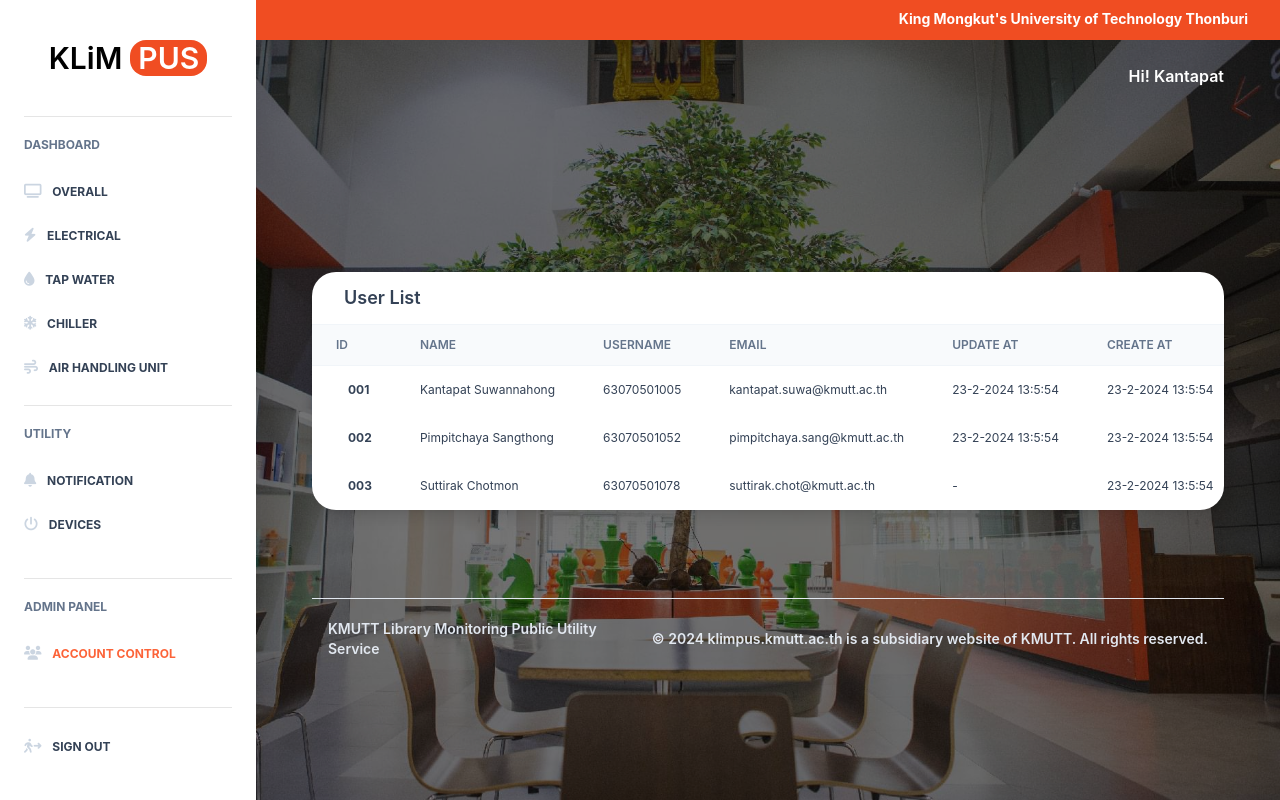
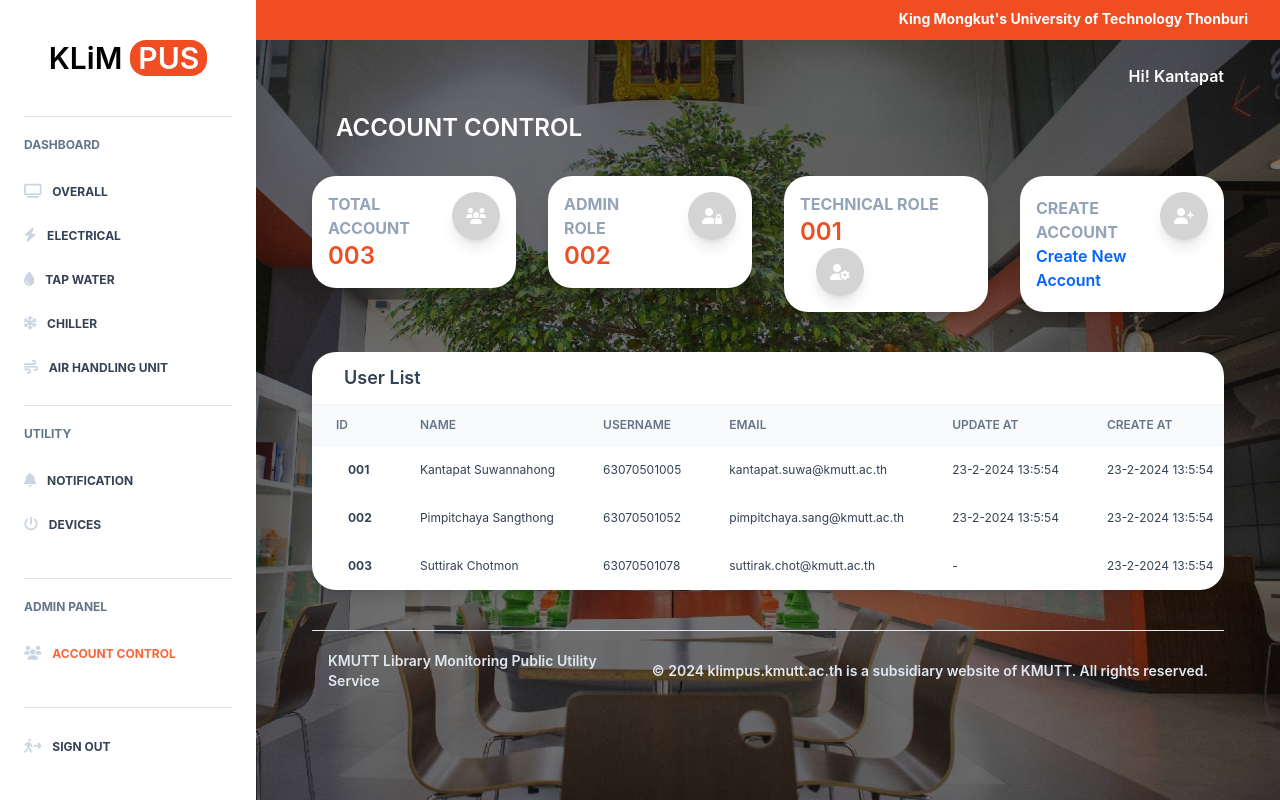
Before and after one commit to SuttirakC/klimpus, a Next.js app: page /admin/account in a window 1280 px wide. Built offline with nearby package versions, Linux system fonts and the light colour scheme.

Commit message:
decorate account control page

```diff
--- a/components/Dropdowns/TableDropdown.js
+++ b/components/Dropdowns/TableDropdown.js
@@ -1,5 +1,6 @@
 import React, { useState, useRef, useEffect } from "react";
 import { createPopper } from "@popperjs/core";
+import Link from "next/link";
 
 const TableDropdown = () => {
   const [dropdownPopoverShow, setDropdownPopoverShow] = useState(false);
@@ -33,15 +34,26 @@ const TableDropdown = () => {
           dropdownPopoverShow ? closeDropdownPopover() : openDropdownPopover();
         }}
       >
-        <i className="fas fa-ellipsis-v"></i>
+        <i className="fas fa-pen-to-square"></i>
       </a>
       <div
         ref={popoverDropdownRef}
         className={
           (dropdownPopoverShow ? "block " : "hidden ") +
-          "bg-white text-base z-50 float-left py-2 list-none text-left rounded shadow-lg min-w-48"
+          "bg-white text-base z-50 float-left py-2 list-none text-left rounded-2xl shadow-2xl min-w-48"
         }
       >
+        <Link href="/admin/UpdateAccount">
+        <span
+          // href="#pablo"
+          className={
+            "text-sm py-2 px-4 font-normal block w-full whitespace-nowrap bg-transparent text-slate-700 cursor-pointer"
+          }
+          // onClick={(e) => e.preventDefault()}
+        >
+          Update Account
+        </span>
+        </Link>
         <a
           href="#pablo"
           className={
@@ -49,18 +61,9 @@ const TableDropdown = () => {
           }
           onClick={(e) => e.preventDefault()}
         >
-          Action
+          Delete Account
         </a>
-        <a
-          href="#pablo"
-          className={
-            "text-sm py-2 px-4 font-normal block w-full whitespace-nowrap bg-transparent text-slate-700"
-          }
-          onClick={(e) => e.preventDefault()}
-        >
-          Another action
-        </a>
-        <a
+        {/* <a
           href="#pablo"
           className={
             "text-sm py-2 px-4 font-normal block w-full whitespace-nowrap bg-transparent text-slate-700"
@@ -68,7 +71,7 @@ const TableDropdown = () => {
           onClick={(e) => e.preventDefault()}
         >
           Something else here
-        </a>
+        </a> */}
       </div>
     </>
   );
--- a/pages/admin/account.js
+++ b/pages/admin/account.js
@@ -1,4 +1,6 @@
 import React from "react";
+import Link from "next/link";
+import { useRouter } from "next/router";
 
 // components
 
@@ -6,23 +8,92 @@ import CardSettings from "components/Cards/CardSettings.js";
 import CardProfile from "components/Cards/CardProfile.js";
 import CardTable from "components/Cards/CardTable.js";
 import CardStats from "components/Cards/CardStats.js";
-import Navbar from "components/Navbars/AuthNavbar.js";
-import AdminNavbar from "components/Navbars/AdminNavbar.js";
-import Sidebar from "components/Sidebar/Sidebar.js";
-import HeaderStats from "components/Headers/HeaderStats.js";
-import FooterAdmin from "components/Footers/FooterAdmin.js";
 
 // layout for page
 
 import Admin from "layouts/Admin.js";
 
-export default function Settings() {
+export default function Account() {
+  const router = useRouter();
   return (
     <>
-   <div className="flex flex-wrap mt-4">
+      <div className="w-full mx-auto items-start flex justify-between md:flex-nowrap flex-wrap md:px-10 px-4">
+        <a
+        className="text-white text-2xl uppercase hidden lg:inline-block font-semibold"
+        // href="#pablo"
+        // onClick={(e) => e.preventDefault()}
+        >
+          Account Control
+        </a>
+      </div>
+      <div className="flex flex-wrap mt-8">
+        <div className="w-full lg:w-6/12 xl:w-3/12 px-4">
+          <CardStats
+            statSubtitle="Total Account"
+            statTitle="003"
+            statIconName="fas fa-users"
+            statIconColor="bg-gray-300"
+          />
+        </div>
 
-        <div className="w-full mb-12 px-4">
+        <div className="w-full lg:w-6/12 xl:w-3/12 px-4">
+          <CardStats
+            statSubtitle="Admin Role"
+            statTitle="002"
+            statIconName="fas fa-user-lock"
+            statIconColor="bg-gray-300"
+          />
+        </div>
 
+        <div className="w-full lg:w-6/12 xl:w-3/12 px-4">
+          <CardStats
+            statSubtitle="Technical Role"
+            statTitle="001"
+            statIconName="fas fa-user-gear"
+            statIconColor="bg-gray-300"
+          />
+        </div>
+
+        <div className="w-full lg:w-6/12 xl:w-3/12 px-4">
+          <div className="relative flex flex-col min-w-0 break-words bg-white rounded-3xl mb-6 xl:mb-0 shadow-lg">
+            <div className="flex-auto p-4">
+              <div className="flex flex-wrap">
+                <div className="relative w-full pr-4 py-1 max-w-full flex-grow flex-1">
+                  <h5 className="text-slate-400 uppercase font-bold text-md">
+                    Create Account
+                  </h5>
+
+
+                <Link href="/admin/CreateAccount">
+                  <span
+                    className={"font-semibold text-md text-kmutt_blue-100 cursor-pointer " }
+                  >
+                    Create New Account
+                  </span>
+                </Link>
+
+                  {/* <span className="font-semibold text-md text-kmutt_blue-100 "
+                  >
+                    Create New Account
+                  </span> */}
+                </div>
+                <div className="relative w-auto pl-4 flex-initial">
+                  <div
+                    className={
+                      "text-white p-3 text-center inline-flex items-center justify-center w-12 h-12 shadow-lg rounded-full " +
+                      "bg-gray-300"
+                    }
+                  >
+                    <i className={"fas fa-user-plus"}></i>
+                  </div>
+                </div>
+              </div>
+
+            </div>
+          </div>
+        </div>
+
+        <div className="w-full mt-10 px-4">
           <CardTable />
         </div>
         {/* <div className="w-full mb-12 px-4">
@@ -44,4 +115,4 @@ export default function Settings() {
   );
 }
 
-Settings.layout = Admin;
+Account.layout = Admin;
```
Also changed, not shown: styles/tailwind.css.
